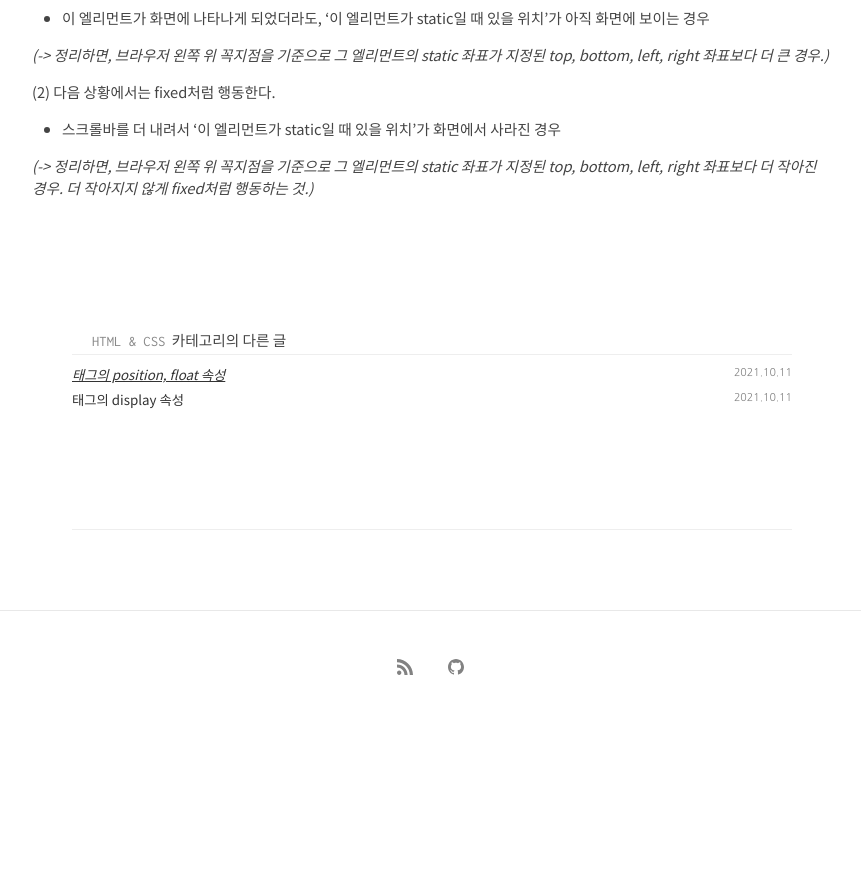
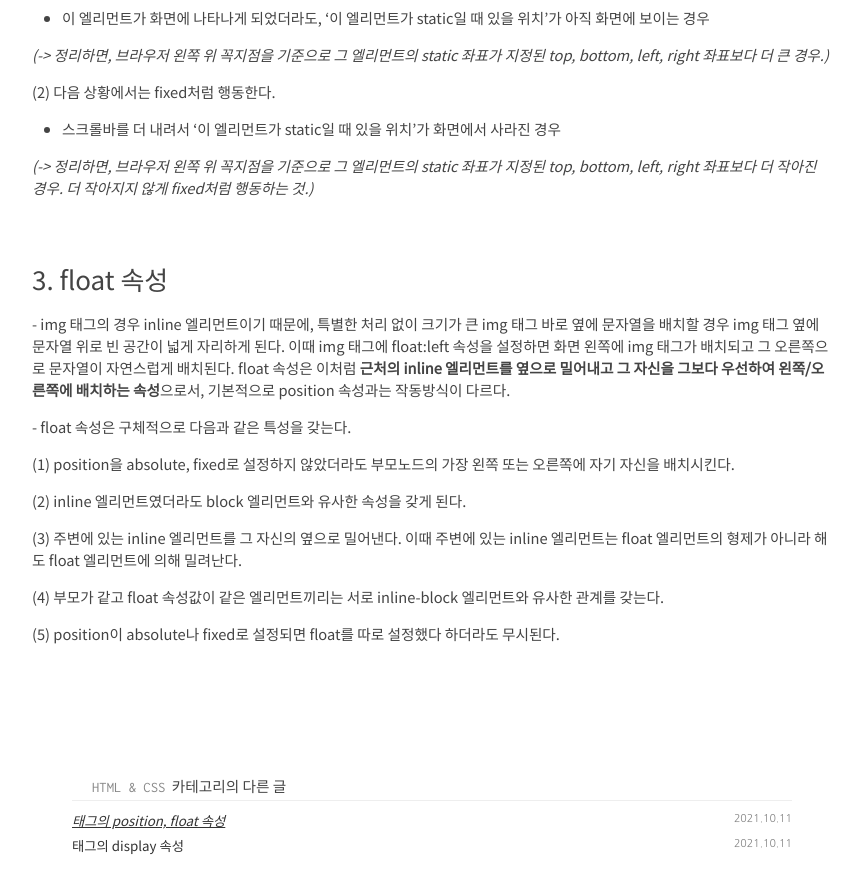
Before and after one commit to kangwooklee29/blog, a Jekyll site: the page built from HTML & CSS/_posts/2021-10-11-태그의 position, float 속성.md, in a window 1280 px wide and 900 px high, scrolled down 1184 px. Shown: the top 894 px of the window, without its empty margins (208-1069 px from the left). Built offline with Jekyll 4.4.1, drawn with Linux system fonts in a browser that asks for light colours; nearby versions of some CDN libraries; our own code applies the rules of GitHub Pages for plain Markdown files; comment, search, counter and statistics services are not loaded; before the commit the page ends 1905 px from its top, so only the background shows below that.

Commit message:
float 속성

```diff
--- a/HTML & CSS/_posts/2021-10-11-태그의 position, float 속성.md
+++ b/HTML & CSS/_posts/2021-10-11-태그의 position, float 속성.md
@@ -38,3 +38,21 @@ _(-> 정리하면, 브라우저 왼쪽 위 꼭지점을 기준으로 그 엘리
 - 스크롤바를 더 내려서 '이 엘리먼트가 static일 때 있을 위치'가 화면에서 사라진 경우
 
 _(-> 정리하면, 브라우저 왼쪽 위 꼭지점을 기준으로 그 엘리먼트의 static 좌표가 지정된 top, bottom, left, right 좌표보다 더 작아진 경우. 더 작아지지 않게 fixed처럼 행동하는 것.)_
+
+
+
+### 3. float 속성
+
+\- img 태그의 경우 inline 엘리먼트이기 때문에, 특별한 처리 없이 크기가 큰 img 태그 바로 옆에 문자열을 배치할 경우 img 태그 옆에 문자열 위로 빈 공간이 넓게 자리하게 된다. 이때 img 태그에 float:left 속성을 설정하면 화면 왼쪽에 img 태그가 배치되고 그 오른쪽으로 문자열이 자연스럽게 배치된다. float 속성은 이처럼 **근처의 inline 엘리먼트를 옆으로 밀어내고 그 자신을 그보다 우선하여 왼쪽/오른쪽에 배치하는 속성**으로서, 기본적으로 position 속성과는 작동방식이 다르다.
+
+\- float 속성은 구체적으로 다음과 같은 특성을 갖는다.
+
+(1) position을 absolute, fixed로 설정하지 않았더라도 부모노드의 가장 왼쪽 또는 오른쪽에 자기 자신을 배치시킨다.
+
+(2) inline 엘리먼트였더라도 block 엘리먼트와 유사한 속성을 갖게 된다.
+
+(3) 주변에 있는 inline 엘리먼트를 그 자신의 옆으로 밀어낸다. 이때 주변에 있는 inline 엘리먼트는 float 엘리먼트의 형제가 아니라 해도 float 엘리먼트에 의해 밀려난다.
+
+(4) 부모가 같고 float 속성값이 같은 엘리먼트끼리는 서로 inline-block 엘리먼트와 유사한 관계를 갖는다.
+
+(5) position이 absolute나 fixed로 설정되면 float를 따로 설정했다 하더라도 무시된다.
```
